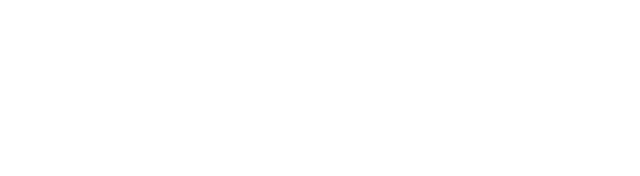
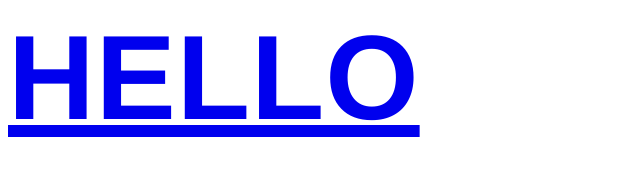
Before and after one commit to mrpib909/exercise-4-whale, a plain HTML site: page index.html in a window 1280 px wide. Shown: the whole page, without its empty margins (0-640 px from the left). Drawn offline with Linux system fonts and the light colour scheme.

Commit message:
second committe its working

```diff
--- a/index.html
+++ b/index.html
@@ -6,6 +6,7 @@
     <title>Whale</title>
 </head>
 <body>
+  <a href="#hello">hello</a>
    <script src="jquery-1.11.3.min.js"></script>
     <script src="whale.js"></script>
 </body>
--- a/whale.css
+++ b/whale.css
@@ -0,0 +1,5 @@
+body {
+    font: bold 120px helvetica, sans-serif;
+    letter-spacing: 1px;
+    text-transform: uppercase;
+}
--- a/whale.js
+++ b/whale.js
@@ -0,0 +1,3 @@
+jQuery(document).ready(function($){
+   console.log(location.hash);
+});
```
